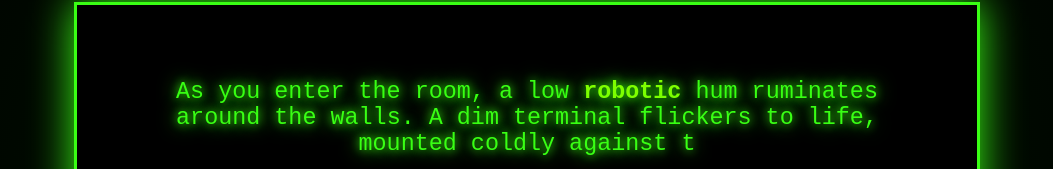
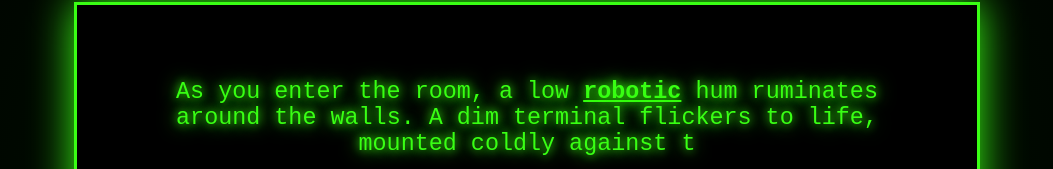
Before and after one commit to jrosenelson18/room-4, a plain HTML site: page index.html in a window 1280 px wide. Shown: the part 167-336 px from the top of the page, without its empty margins (113-1166 px from the left). Drawn offline with Linux system fonts and the light colour scheme.

Commit message:
Change styling of 'robotic' text in typeWriter function

```diff
--- a/index.html
+++ b/index.html
@@ -130,7 +130,7 @@ const speed = 40;
 function typeWriter() {
   if (i < fullText.length) {
     typedTextEl.innerHTML = fullText.slice(0, i + 1)
-      .replace(/robotic/g, '<span style="font-weight:bold; color:#7fff00;">robotic</span>');
+      .replace(/robotic/g, '<span style="font-weight:bold; text-decoration:underline;">robotic</span>');
     i++;
     setTimeout(typeWriter, speed);
   }
```
